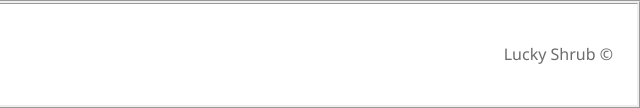
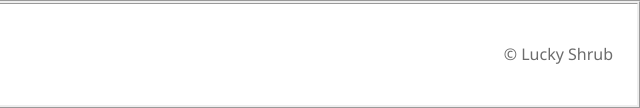
Before and after one commit to catvasion/Lucky-Shrub, a plain HTML site: page index.html in a window 1280 px wide. Shown: the part 1132-1240 px from the top of the page, 640-1280 px from the left. Drawn offline with Linux system fonts and the light colour scheme.

Commit message:
corrected copyright order in p footer

```diff
--- a/index.html
+++ b/index.html
@@ -64,7 +64,7 @@ The company also runs a small plant nursery that sells indoor and outdoor plants
              lucky shrub logo">
         </div>
         <div>
-            <p>Lucky Shrub &#169</p>
+            <p>&#169 Lucky Shrub</p>
         </div>
         </section>
     </footer>
```
